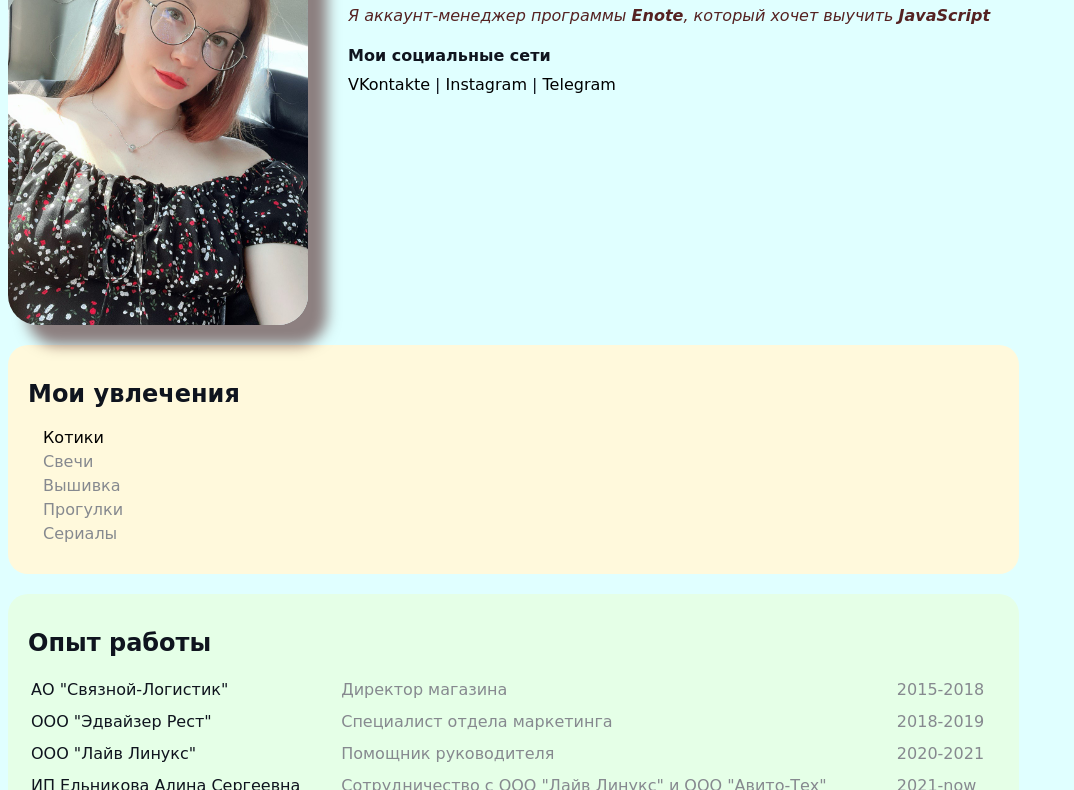
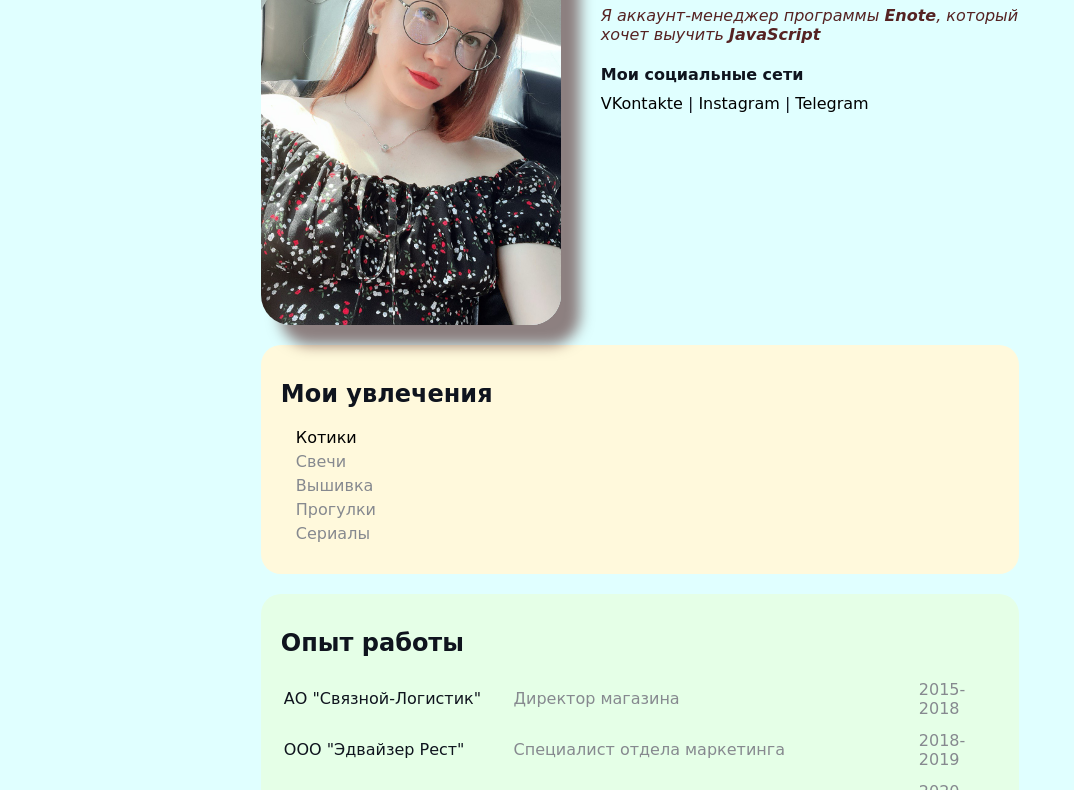
Before and after one commit to Alina-Elnikova/CSS, a plain HTML site: page index.html in a window 1280 px wide. Shown: the part 83-873 px from the top of the page, without its empty margins (0-1074 px from the left). Drawn offline with Linux system fonts and the light colour scheme.

Commit message:
Add files via upload

```diff
--- a/styles.css
+++ b/styles.css
@@ -10,6 +10,7 @@ body {
    font-size: 16px;
    font-weight: normal;
    font-family:cursive
+
 
    /* font: normal 16px, cursive; */
 }
@@ -67,8 +68,8 @@ a:visited {
 }
 
 .contr {
-   max-width: 80%;
-   /* margin: auto; */
+   max-width: 60%;
+   margin: auto;
 }
 
 /* .hobby { */
```
